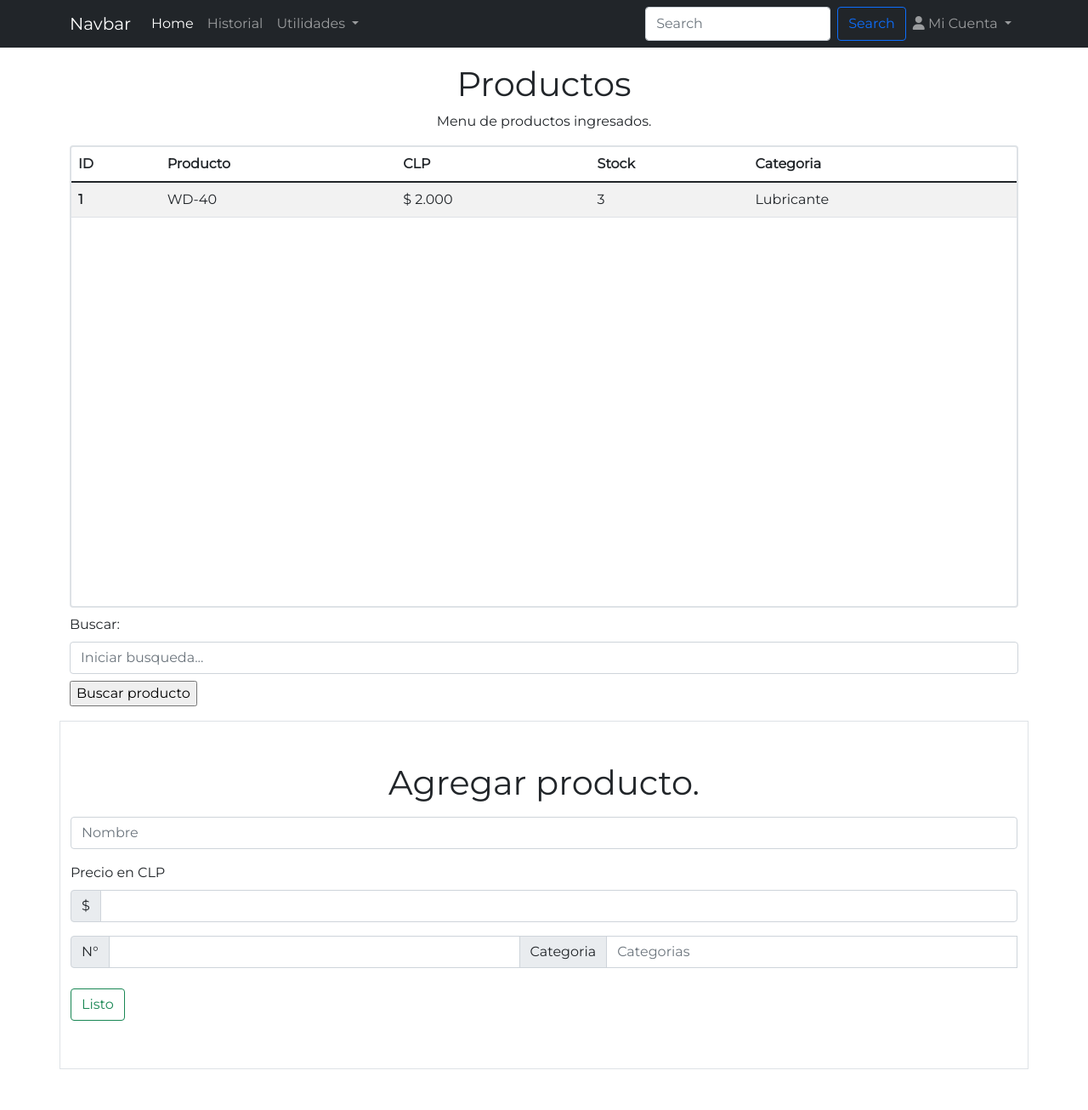
After one commit to FelipeFa6/inventory-management, a PHP site: page /productos.php in a window 1280 px wide. The commit adds this page. Shown: the whole page at 85% size. Run offline with PHP 8.4, Linux system fonts and the light colour scheme.

Commit message:
Added new pages (productos, categorias, historial)

```diff
--- a/includes/navbar.php
+++ b/includes/navbar.php
@@ -14,6 +14,12 @@
 ?>
 
 <style type="text/css" media="screen">
+  .navbar {
+    position: fixed;
+    z-index: 2;
+    width: 100%;
+  }
+
   @media only screen and (max-width: 1024px) {
     #search-bar {
       max-width: 200px;
@@ -61,8 +67,8 @@
             Utilidades
           </a>
           <ul class="dropdown-menu ps-2" aria-labelledby="navbarDropdown">
-            <li><a class="dropdown-item" href="#">Productos</a></li>
-            <li><a class="dropdown-item" href="#">Categorias</a></li>
+            <li><a class="dropdown-item" href="productos.php">Productos</a></li>
+            <li><a class="dropdown-item" href="categorias.php">Categorias</a></li>
           </ul>
         </li>
       </ul>
--- /dev/null
+++ b/productos.php
@@ -0,0 +1,150 @@
+<?php
+/* See LICENSE file for copyright and license details.
+*
+* ToDo:
+* - Load DB content.
+* - Load session arguments [id, username].
+*
+*/
+?>
+<!DOCTYPE html>
+<html>
+  <head>
+    <meta charset="utf-8" />
+    <meta name="viewport" content="width=device-width" />
+    <link rel="icon" type="image/x-icon" href="public/favicon.ico" />
+    <title>Inventario</title>
+
+    <!--Font Awesome-->
+    <link
+      rel="stylesheet"
+      href="https://cdnjs.cloudflare.com/ajax/libs/font-awesome/6.0.0-beta3/css/all.min.css"
+    />
+
+    <!--style-->
+    <link rel="stylesheet" href="public/lib/css/bootstrap-5.1.3.css" />
+    <link rel="stylesheet" href="public/style.css" />
+
+    <style type="text/css" media="screen">
+      /*Custom Style*/
+    </style>
+
+    <!--Scripts-->
+    <script src="public/lib/js/bootstrap.bundle.js"></script>
+    <script src="public/lib/js/jquery-3.6.0.js"></script>
+  </head>
+
+  <body>
+    <!-- NavBar -->
+    <?php include "./includes/navbar.php"; ?>
+
+    <!--Content-->
+    <div class="content container bg-white" style="height: 100vh">
+      <div class="text-center">
+        <h1>Productos</h1>
+        <p>Menu de productos ingresados.</p>
+      </div>
+
+      <div class="border border-2 rounded h-75 overflow-auto">
+        <!--Fill this with a table -->
+        <table class="table table-striped table-hover">
+          <thead>
+            <tr>
+              <th scope="col">ID</th>
+              <th scope="col">Producto</th>
+              <th scope="col">CLP</th>
+              <th scope="col">Stock</th>
+              <th scope="col">Categoria</th>
+            </tr>
+          </thead>
+          <tbody>
+            <tr>
+              <th scope="row">1</th>
+              <td>WD-40</td>
+              <td>$ 2.000</td>
+              <td>3</td>
+              <td>Lubricante</td>
+            </tr>
+          </tbody>
+        </table>
+      </div>
+
+      <form class="py-2">
+        <label for="search" class="form-label">Buscar:</label>
+        <input
+          class="form-control"
+          list="searchList"
+          id="search"
+          placeholder="Iniciar busqueda..."
+        />
+        <datalist id="searchList">
+          <!--Fill this with the database -->
+          <!--<option value="San Francisco"></option>-->
+        </datalist>
+
+        <input
+          class="mt-2"
+          type="submit"
+          name="Busqueda"
+          value="Buscar producto"
+        />
+      </form>
+    </div>
+
+
+    <!--Add Products-->
+    <div class="container my-5 py-5 border">
+      <div class="text-center">
+        <h1>Agregar producto.</h1>
+      </div>
+
+      <form class="py-2">
+        <div class="input-group mb-3">
+          <input
+            type="text"
+            class="form-control"
+            name="nombre"
+            id="input-nombre"
+            placeholder="Nombre"
+          />
+        </div>
+
+        <label for="basic-url" class="form-label">Precio en CLP</label>
+        <div class="input-group mb-3">
+          <span class="input-group-text">$</span>
+          <input
+            type="number"
+            class="form-control"
+            aria-label="Precio (en CLP)"
+          />
+        </div>
+
+        <div class="input-group mb-3">
+          <span class="input-group-text">N°</span>
+          <input
+            type="number"
+            class="form-control"
+            aria-label="Precio (en CLP)"
+          />
+          <span class="input-group-text">Categoria</span>
+          <input
+            class="form-control"
+            list="categoryList"
+            id="search"
+            placeholder="Categorias"
+          />
+          <datalist id="categoryList">
+            <!--Fill this with the database -->
+          </datalist>
+        </div>
+
+        <input
+          class="mt-2 btn btn-outline-success"
+          type="submit"
+          name="agregar"
+          value="Listo"
+        />
+      </form>
+    </div>
+  </body>
+</html>
--- a/public/style.css
+++ b/public/style.css
@@ -2,9 +2,13 @@
 
 body {
   font-family: "Montserrat", sans-serif;
+
 }
 
+a, u {
+  text-decoration: none !important;
+}
 .content {
   /* This is used to avoid the navbar overlap */
-  padding-top: 100px;
+  padding-top: 75px;
 }
```
Also changed, not shown: categorias.php (added, +146 -0 lines), historial.php (added, +90 -0 lines), index.php (+13 -18 lines).
